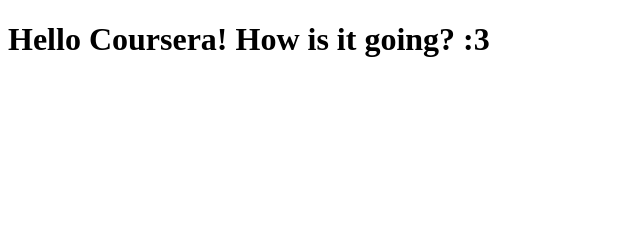
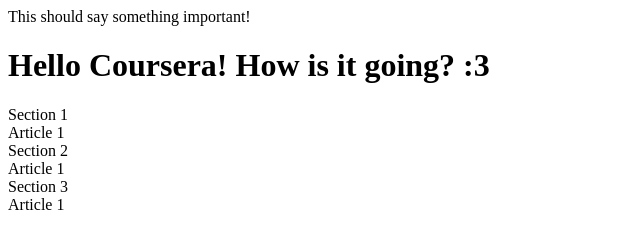
Before and after one commit to Echonioni/coursera-test, a plain HTML site: page module2-solution/index.html in a window 1280 px wide. Shown: the whole page, without its empty margins (0-640 px from the left). Drawn offline with Linux system fonts and the light colour scheme.

Commit message:
First iteration on page

```diff
--- a/module2-solution/index.html
+++ b/module2-solution/index.html
@@ -6,6 +6,22 @@
 	<title>Hello Coursera!</title>
 </head>
 <body>
-<h1>Hello Coursera!  How is it going? :3</h1>
+	<header>
+		This should say something important!
+		<nav></nav>
+	</header>
+	<h1>Hello Coursera!  How is it going? :3</h1>
+	<section>
+		Section 1
+		<article>Article 1</article>
+	</section>
+	<section>
+		Section 2
+		<article>Article 1</article>
+	</section>
+	<section>
+		Section 3
+		<article>Article 1</article>
+	</section>
 </body>
 </html>
```
